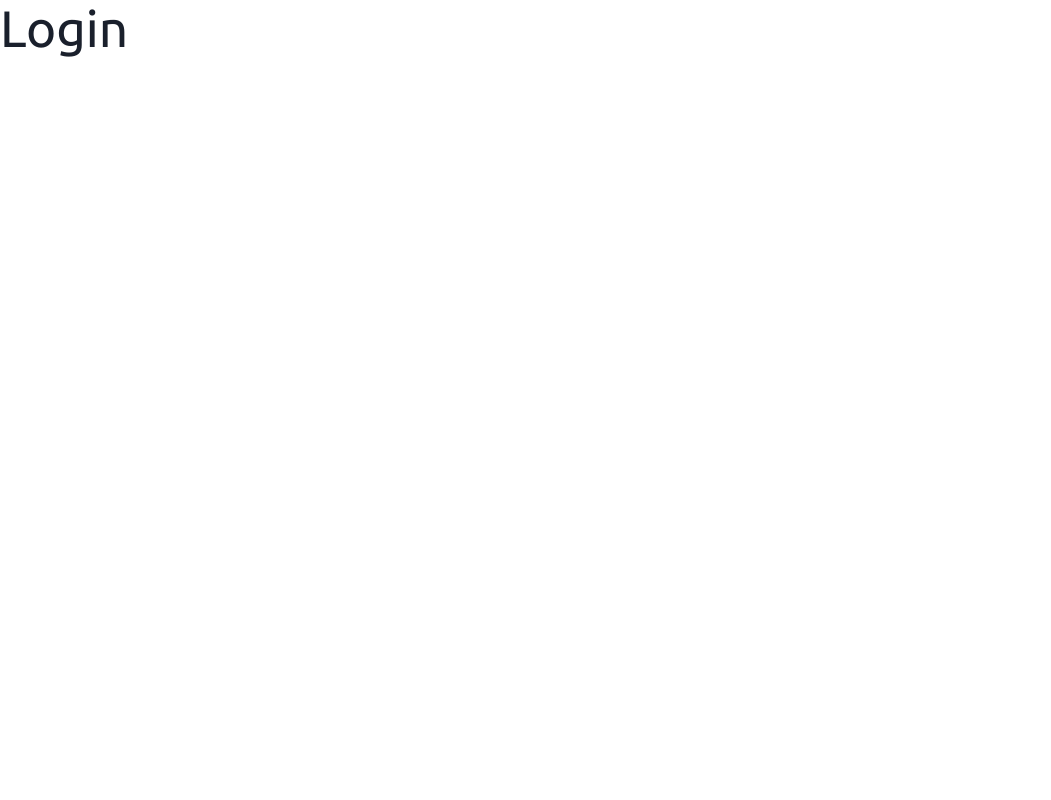
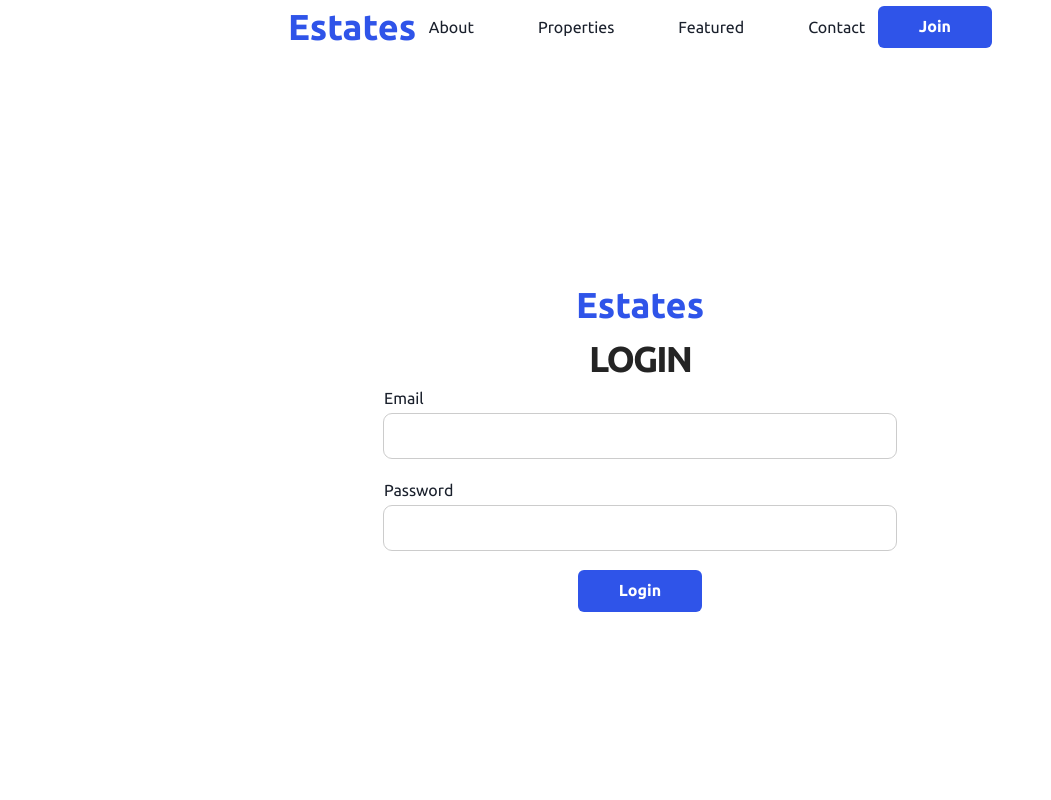
Before and after one commit to zillur-rgb/real-estate-frontend, a React (Vite) app: page /login in a window 1280 px wide. Shown: the top 800 px of the page, without its empty margins (0-1051 px from the left). Built offline with nearby package versions, Linux system fonts and the light colour scheme.

Commit message:
feat: Logibn

```diff
--- a/src/pages/Login.tsx
+++ b/src/pages/Login.tsx
@@ -1,5 +1,147 @@
+import { Box, Button, Text, VStack } from "@chakra-ui/react";
+import { useForm, SubmitHandler } from "react-hook-form";
+import { useNavigate } from "react-router-dom";
+import { useAppDispatch, useAppSelector } from "../redux/hooks";
+import { apiRequest } from "../helpers/apiHelpers";
+import { toast } from "react-toastify";
+import { hideLoading, showLoading } from "../redux/features/alert/alertSlice";
+import Logo from "../components/shared/Logo";
+import Layout from "../components/shared/Layout";
+import HeadingComponent from "../components/shared/Heading";
+
+type IRegister = {
+  email: string;
+  password: string;
+};
+
 const Login = () => {
-  return <h1>Login</h1>;
+  const {
+    register,
+    handleSubmit,
+    formState: { errors },
+  } = useForm<IRegister>();
+
+  // hooks
+  const navigate = useNavigate();
+  const dispatch = useAppDispatch();
+
+  // redux state
+  const { loading } = useAppSelector((state) => state.alert);
+
+  const onSubmit: SubmitHandler<IRegister> = async (data) => {
+    const { email, password } = data;
+
+    try {
+      dispatch(showLoading());
+      const { data } = await apiRequest.post("/auth/login", {
+        email,
+        password,
+      });
+
+      if (data.success) {
+        dispatch(hideLoading());
+        localStorage.setItem("token", data.data.token);
+        toast.success("User has been logged in");
+        navigate("/properties");
+      }
+    } catch (error) {
+      dispatch(hideLoading());
+      toast.error("Invalid credentials. Try again!");
+    }
+  };
+
+  return (
+    <Layout>
+      <Box
+        mx={{ base: 1, md: 2, lg: 28, xl: 72 }}
+        display={"flex"}
+        flexDir={"column"}
+        alignItems={"center"}
+        justifyContent={"center"}
+        minH={"100vh"}
+      >
+        <Logo fontSize={36} />
+
+        <HeadingComponent text="Login" />
+
+        <form onSubmit={handleSubmit(onSubmit)}>
+          <VStack spacing={8}>
+            <VStack
+              align="flex-start"
+              spacing={1}
+              h={"60px"}
+              w={{ base: "100%", md: "400px", xl: "512px" }}
+            >
+              <label>Email</label>
+              <input
+                style={{
+                  width: "100%",
+                  padding: "10px",
+                  outline: "1px solid #ccc",
+                  borderRadius: "8px",
+                }}
+                {...register("email", { required: true })}
+              />
+              {errors.email && (
+                <Text color={"red"} fontWeight={700}>
+                  Email is required
+                </Text>
+              )}
+            </VStack>
+            <VStack
+              align="flex-start"
+              spacing={1}
+              h={"60px"}
+              w={{ base: "100%", md: "400px", xl: "512px" }}
+            >
+              <label>Password</label>
+              <input
+                style={{
+                  width: "100%",
+                  padding: "10px",
+                  outline: "1px solid #ccc",
+                  borderRadius: "8px",
+                }}
+                {...register("password", { required: true, minLength: 6 })}
+              />
+              {errors?.password?.type === "minLength" && (
+                <Text color={"red"} fontWeight={700}>
+                  The length of the password must be more than 6
+                </Text>
+              )}
+              {errors?.password?.type === "required" && (
+                <Text color={"red"} fontWeight={700}>
+                  Password is required
+                </Text>
+              )}
+            </VStack>
+            <VStack
+              spacing={1}
+              h={"60px"}
+              w={{ base: "100%", md: "400px", xl: "512px" }}
+            >
+              <Button
+                bg="brand.900"
+                color={"white"}
+                px={10}
+                py={5}
+                _hover={{
+                  bg: "white",
+                  color: "brand.900",
+                  border: "2px dashed ",
+                  borderColor: "brand.900",
+                }}
+                type="submit"
+                isLoading={loading}
+              >
+                Login
+              </Button>
+            </VStack>
+          </VStack>
+        </form>
+      </Box>
+    </Layout>
+  );
 };
 
 export default Login;
```
